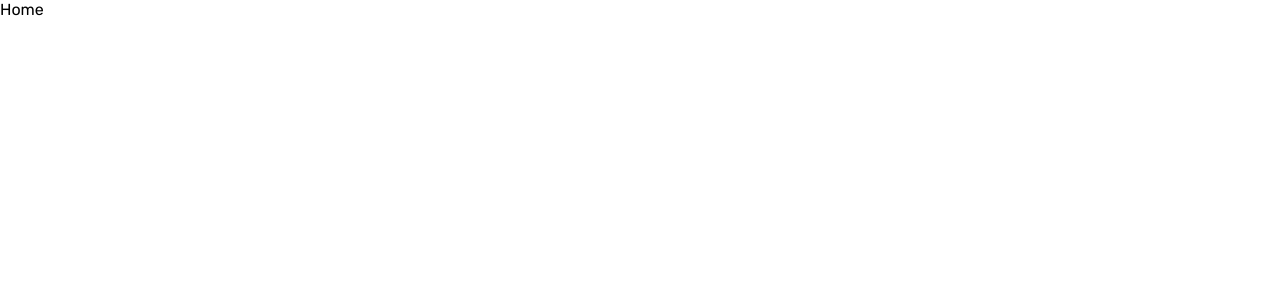
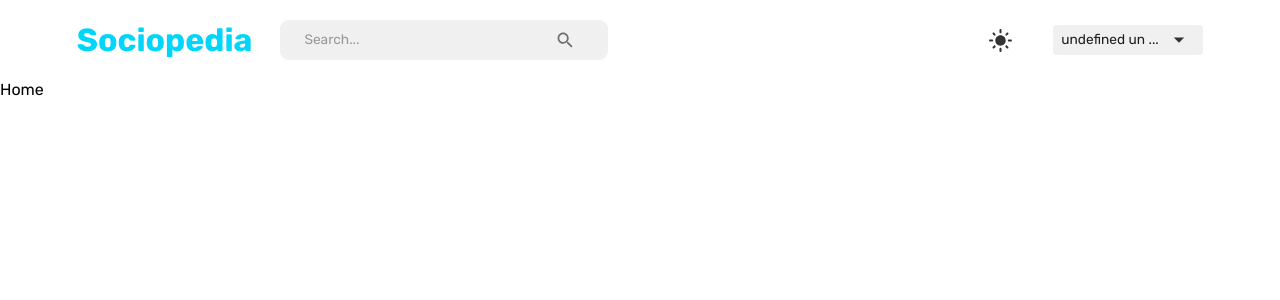
Before and after one commit to sinazarrin/social-media, a React (Vite) app in the folder client/: page / in a window 1280 px wide. Shown: the top 300 px of the page. Built offline with nearby package versions, Linux system fonts and the light colour scheme.

Commit message:
implemented navbar ui

```diff
--- a/client/package.json
+++ b/client/package.json
@@ -12,6 +12,7 @@
   "dependencies": {
     "@emotion/react": "^11.11.3",
     "@emotion/styled": "^11.11.0",
+    "@mui/icons-material": "^5.15.10",
     "@mui/material": "^5.15.10",
     "@reduxjs/toolkit": "^2.2.1",
     "dotenv": "^16.4.4",
--- a/client/src/layout/Header/index.tsx
+++ b/client/src/layout/Header/index.tsx
@@ -1,6 +1,77 @@
+import { useState } from "react"
+import { useDispatch, useSelector } from "react-redux";
+import { setMode } from "@/store/slices/themeSlice";
+import { useNavigate } from "react-router-dom";
+import * as Styled from "./styled";
+import { Box, FormControl, IconButton, InputBase, MenuItem, Select, Typography, useMediaQuery, } from "@mui/material";
+import { DarkMode, LightMode, Search, Menu } from "@mui/icons-material";
+import { useTheme } from "@emotion/react";
+import { setLogout } from "@/store/slices/authSlice";
+
 const Header = () => {
+  const [isMobileMenuToggled, setIsMobileMenuToggled] = useState(false);
+  const dispatch = useDispatch();
+  const navigate = useNavigate();
+  const { auth: { user }, theme: { mode } } = useSelector((state) => state);
+
+  const isNonMobileScreens = useMediaQuery("(min-width: 1000px)");
+  const fullName = `${user?.firstName} ${user?.lastName}`;
+
   return (
-    <div>Header</div>
+    <Styled.Navbar>
+      <Box gap="1.75rem">
+        <Typography
+          fontWeight="bold"
+          fontSize="clamp(1rem, 2rem, 2.25rem)"
+          color="primary"
+          onClick={() => navigate("/")}
+        >
+          Sociopedia
+        </Typography>
+        {isNonMobileScreens && (
+          <Box>
+            <InputBase placeholder="Search..." />
+            <IconButton>
+              <Search />
+            </IconButton>
+          </Box>
+        )}
+      </Box>
+
+      {isNonMobileScreens ? (
+        <Styled.Tools gap="2rem">
+          <IconButton onClick={() => dispatch(setMode())}>
+            {mode === "dark" ? (
+              <DarkMode />
+            ) : (
+              <LightMode />
+            )}
+          </IconButton>
+          <FormControl variant="standard" value={fullName}>
+            <Select
+              value={fullName}
+              input={<InputBase />}
+              sx={{paddingLeft: 1}}
+            >
+              <MenuItem value={fullName}>
+                <Typography >{fullName.length > 12 ? `${fullName.substring(0, 12)} ...` : fullName}</Typography>
+              </MenuItem>
+              <MenuItem onClick={() => dispatch(setLogout())}>
+                Log Out
+              </MenuItem>
+            </Select>
+          </FormControl>
+        </Styled.Tools>
+      ) :
+        <IconButton
+          onClick={() => setIsMobileMenuToggled(!isMobileMenuToggled)}
+        >
+          <Menu />
+        </IconButton>
+      }
+
+
+    </Styled.Navbar >
   )
 }
 
--- /dev/null
+++ b/client/src/layout/Header/styled.ts
@@ -0,0 +1,55 @@
+import { Height } from "@mui/icons-material";
+import { styled } from "@mui/material";
+import MuiBox from '@mui/material/Box';
+
+export const Navbar = styled(MuiBox)(({ theme }) => ({
+    display: "flex",
+    justifyContent: "space-between",
+    alignItems: "center",
+    padding: '1rem 6%',
+    background: theme.palette.background.alt,
+    ".MuiBox-root": {
+        display: "flex",
+        justifyContent: "space-between",
+        alignItems: "center",
+
+    },
+    ">.MuiBox-root": {
+        ">p": {
+            transition: 'all 0.1s',
+            "&:hover": {
+                color: '#68e9ff',
+                cursor: "pointer",
+            },
+        },
+        ">.MuiBox-root": {
+            background: theme.palette.neutral.light,
+            borderRadius: 9,
+            gap: '3rem',
+            padding: '0.1rem 1.5rem'
+        }
+    }
+}))
+
+export const Tools = styled(MuiBox)(({ theme }) => ({
+    display: "flex",
+    justifyContent: "space-between",
+    alignItems: "center",
+    '.MuiSvgIcon-root': {
+        fontSize: "25px",
+        color: theme.palette.neutral.dark
+    },
+    '.MuiFormControl-root': {
+        background: theme.palette.neutral.light,
+        width: "150px",
+        borderRadius: "0.25rem",
+        p: "0.25rem 1rem",
+        "& .MuiSvgIcon-root": {
+            pr: "0.25rem",
+            width: "3rem",
+        },
+        "& .MuiSelect-select:focus": {
+            backgroundColor: theme.palette.neutral.light,
+        },
+    }
+}))
--- a/client/src/layout/index.tsx
+++ b/client/src/layout/index.tsx
@@ -1,12 +1,14 @@
 import { Suspense } from 'react'
 import { Outlet } from 'react-router-dom'
+import Header from './Header'
 
 const Layout = () => {
   return (
     <>
-        <Suspense fallback="loading...">
-            <Outlet/>
-        </Suspense>
+      <Header />
+      <Suspense fallback="loading...">
+        <Outlet />
+      </Suspense>
     </>
   )
 }
--- a/client/src/theme/index.ts
+++ b/client/src/theme/index.ts
@@ -30,7 +30,7 @@ export const colorTokens = {
 
 
 
-const themeSettings = (mode) => {
+const themeSettings = (mode:string) => {
     return {
         palette: {
             mode,
```
Also changed, not shown: 1 other file (tests, documents, lock files or other folders).
